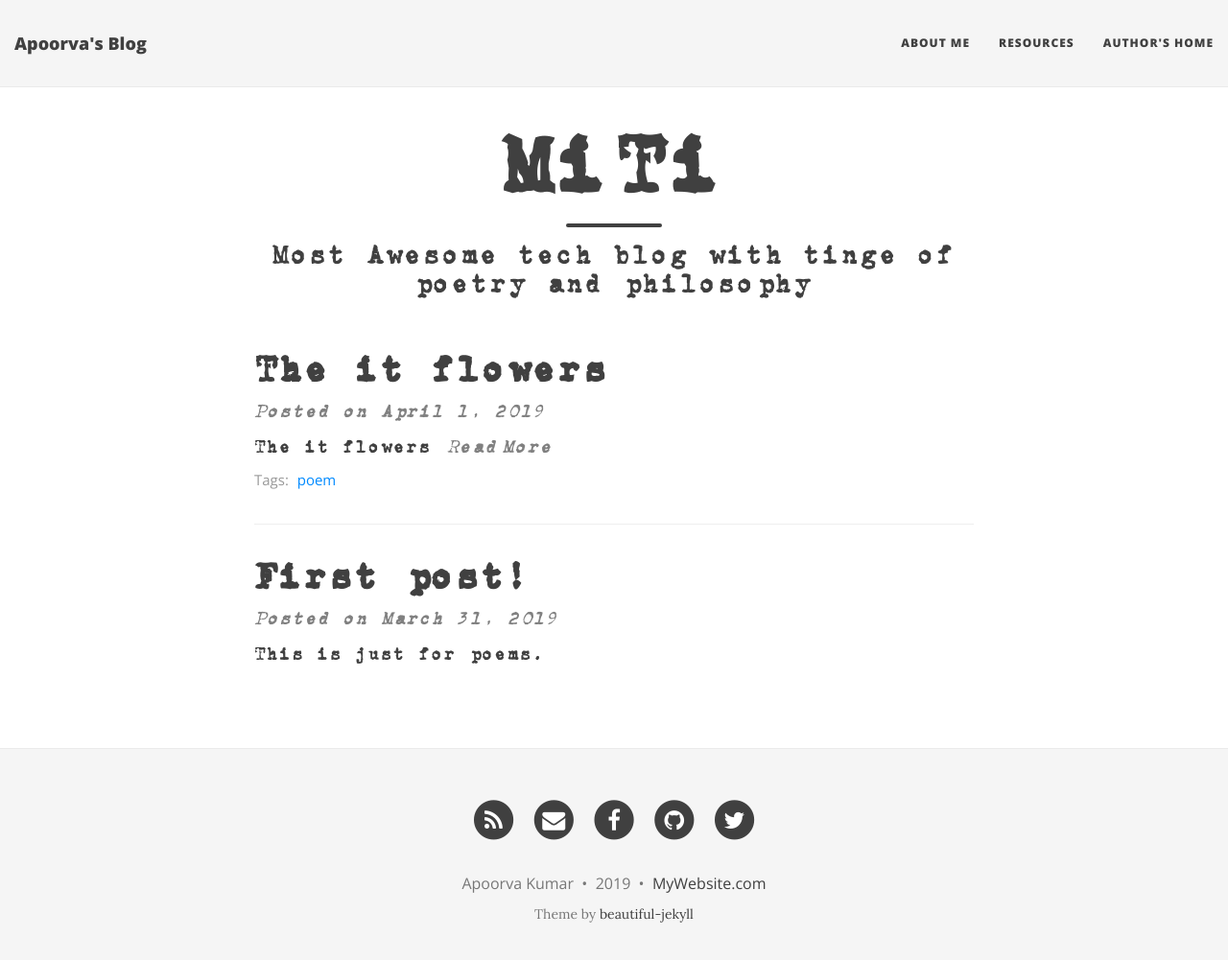
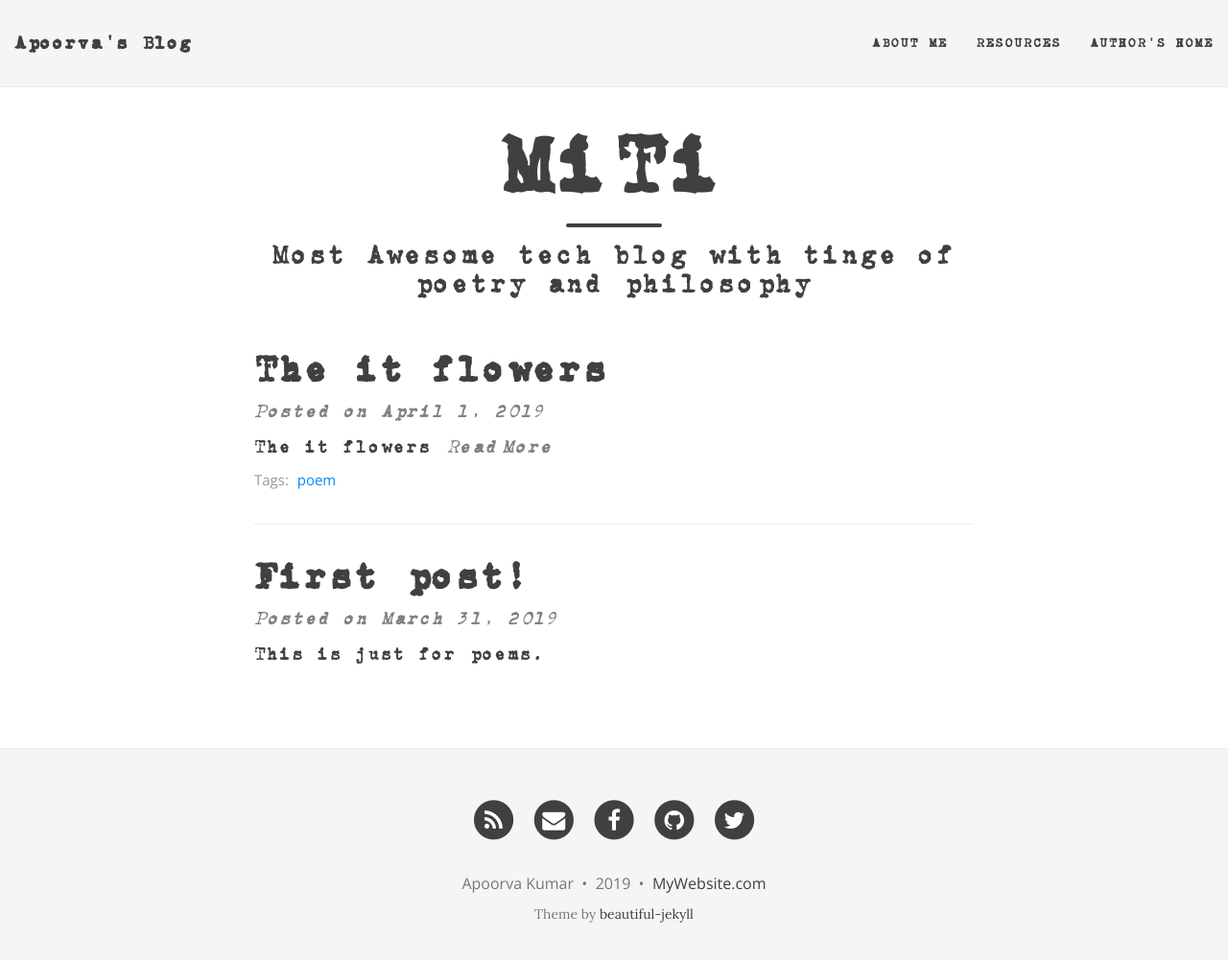
Before and after one commit to rava-dosa/poem, a Jekyll site: the page built from index.html, in a window 1280 px wide and 1014 px high. Shown: the top 1001 px of the window at 96% size. Built offline with Jekyll 4.4.1, drawn with Linux system fonts in a browser that asks for light colours; nearby versions of some CDN libraries; the list of posts is cut into pages by our own code.

Commit message:
some changes in readme[A

```diff
--- a/css/main.css
+++ b/css/main.css
@@ -119,11 +119,13 @@ img {
   text-transform: uppercase;
   font-size: 12px;
   letter-spacing: 1px;
+  font-family: 'CarbonType';
 }
 
 .navbar-custom .navbar-brand,
 .navbar-custom .nav li a {
   font-weight: 800;
+  font-family: 'CarbonType';
   color: {{ site.navbar-text-col }};
 }
 
```
